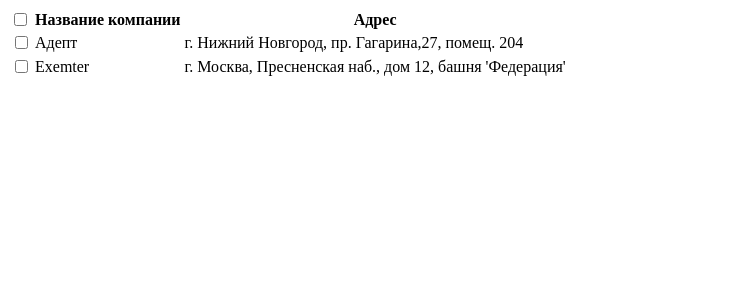
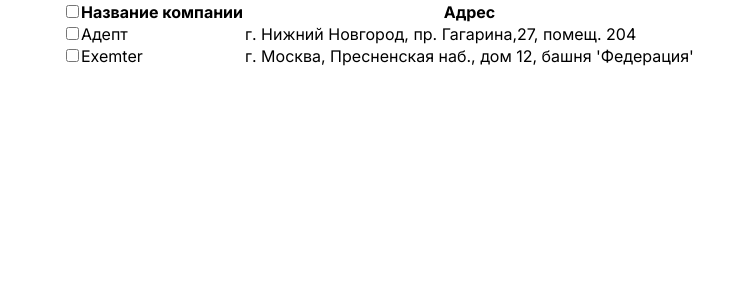
Before and after one commit to zeta-centauri/adept-test-app, a React (Vite) app: page / in a window 1280 px wide. Shown: the top 300 px of the page, without its empty margins (0-742 px from the left). Built offline with nearby package versions, Linux system fonts and the light colour scheme.

Commit message:
feat: add fonts & GlobalStyle

```diff
--- a/index.html
+++ b/index.html
@@ -4,6 +4,12 @@
     <meta charset="UTF-8" />
     <meta name="viewport" content="width=device-width, initial-scale=1.0" />
     <title>Компании</title>
+    <link rel="preconnect" href="https://fonts.googleapis.com" />
+    <link rel="preconnect" href="https://fonts.gstatic.com" crossorigin />
+    <link
+      href="https://fonts.googleapis.com/css2?family=Inter:ital,opsz,wght@0,14..32,100..900;1,14..32,100..900&display=swap"
+      rel="stylesheet"
+    />
   </head>
   <body>
     <div id="root"></div>
--- /dev/null
+++ b/src/GlobalStyle.ts
@@ -0,0 +1,10 @@
+import { createGlobalStyle } from "styled-components";
+
+export const GlobalStyle = createGlobalStyle`
+
+* {
+  font-family: Inter, serif;
+  box-sizing: border-box;
+  margin: 0;
+  padding: 0;
+}`;
--- a/src/app/App.tsx
+++ b/src/app/App.tsx
@@ -1,7 +1,16 @@
+import styled from "styled-components";
 import CompaniesTable from "../features/companies/ui/CompaniesTable";
 
 function App() {
-  return <CompaniesTable />;
+  return (
+    <Container>
+      <CompaniesTable />
+    </Container>
+  );
 }
 
+const Container = styled.div`
+  margin: 0 auto;
+  width: 90%;
+`;
 export default App;
--- a/src/main.tsx
+++ b/src/main.tsx
@@ -3,11 +3,15 @@
 import App from "./app/App.tsx";
 import { Provider } from "react-redux";
 import store from "./app/store.ts";
+import { GlobalStyle } from "./GlobalStyle.ts";
 
 ReactDOM.createRoot(document.getElementById("root")!).render(
   <React.StrictMode>
     <Provider store={store}>
-      <App />
+      <>
+        <GlobalStyle />
+        <App />
+      </>
     </Provider>
   </React.StrictMode>
 );
```
